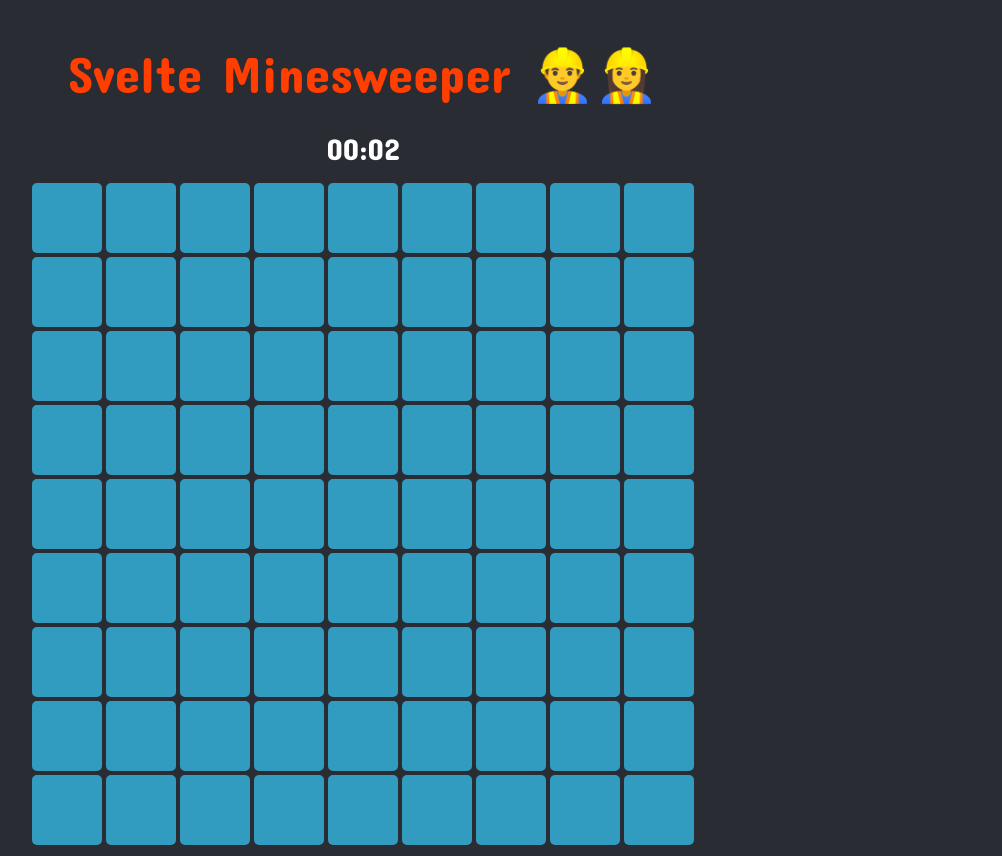
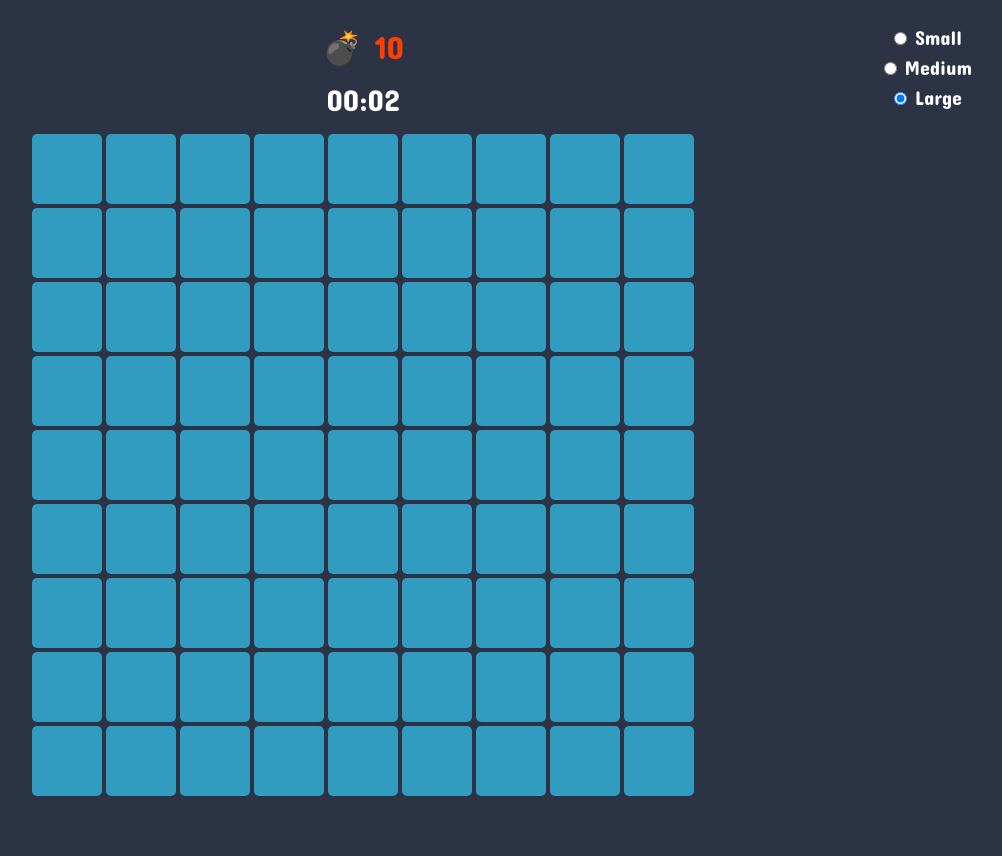
Before and after one commit to danielm2048/minesweeper, a Svelte app: page / in a window 1280 px wide. Both pictures are taken after a click on the button "Start Game!". Shown: the whole page, without its empty margins (277-1279 px from the left). After the commit the page ends 807 px from the top, so only its background shows below. Built offline with nearby package versions, Linux system fonts and the light colour scheme.

Commit message:
Added chord functionality

```diff
--- a/public/global.css
+++ b/public/global.css
@@ -3,7 +3,7 @@ body {
 	position: relative;
 	width: 100%;
 	height: 100%;
-	background-color: #292c33;
+	background-color: rgb(43 51 68);
 }
 
 body {
--- a/src/App.svelte
+++ b/src/App.svelte
@@ -4,6 +4,7 @@
 	import GameBoard from "./GameBoard.svelte";
 	import GameTile from "./GameTile.svelte";
 	import Timer from "./Timer.svelte";
+	import Size from "./Size.svelte";
 
 	let gameStarted = false;
 	let difficulty = "easy";
@@ -14,18 +15,27 @@
 
 	let gameTiles = [];
 	let gameTilesClicked = 0;
+	let gameTilesFlagged = 0;
 
 	function gameInit() {
 		for (let i = 0; i < rows; i++) {
 			let gameRow = [];
 
 			for (let j = 0; j < columns; j++) {
-				gameRow.push({ component: GameTile, value: "", isClicked: false });
+				gameRow.push({
+					component: GameTile,
+					value: "",
+					isClicked: false,
+					isFlagged: false,
+				});
 			}
 
 			gameTiles.push(gameRow);
 		}
+		gameStarted = true;
+	}
 
+	function placeMines(firstClickedRow, firstClickedColumn) {
 		for (let i = 0; i < mines; i++) {
 			let taken = true;
 			while (taken) {
@@ -33,6 +43,15 @@
 				const randomColumn = Math.floor(Math.random() * columns);
 
 				taken = gameTiles[randomRow][randomColumn].value === "💣";
+
+				// A way to keep first click area free from bombs
+				const diffRow = Math.abs(firstClickedRow - randomRow);
+				const diffColumn = Math.abs(firstClickedColumn - randomColumn);
+
+				if (diffRow <= 1 && diffColumn <= 1) {
+					taken = true;
+				}
+
 				if (!taken) {
 					gameTiles[randomRow][randomColumn].value = "💣";
 				}
@@ -91,13 +110,26 @@
 				gameTiles[i][j].value = mineCount || "";
 			}
 		}
-		gameStarted = true;
 	}
 
 	function revealTiles(i, j) {
-		if (gameTiles[i] && gameTiles[i][j] && !gameTiles[i][j].isClicked) {
+		if (
+			gameTiles[i] &&
+			gameTiles[i][j] &&
+			!gameTiles[i][j].isClicked &&
+			!gameTiles[i][j].isFlagged
+		) {
 			gameTiles[i][j].isClicked = true;
 			gameTilesClicked++;
+
+			if (gameTiles[i][j].value === "💣") {
+				gameState.update(() => "lost");
+			}
+
+			if (gameTilesClicked === 1) {
+				placeMines(i, j);
+			}
+
 			if (gameTiles[i][j].value === "") {
 				revealTiles(i - 1, j - 1);
 				revealTiles(i, j - 1);
@@ -111,6 +143,57 @@
 		}
 	}
 
+	function checkChord(i, j, value) {
+		let flagCount = 0;
+
+		if (
+			gameTiles[i - 1] &&
+			gameTiles[i - 1][j - 1] &&
+			gameTiles[i - 1][j - 1].isFlagged
+		) {
+			flagCount++;
+		}
+		if (gameTiles[i][j - 1] && gameTiles[i][j - 1].isFlagged) {
+			flagCount++;
+		}
+		if (
+			gameTiles[i + 1] &&
+			gameTiles[i + 1][j - 1] &&
+			gameTiles[i + 1][j - 1].isFlagged
+		) {
+			flagCount++;
+		}
+		if (gameTiles[i + 1] && gameTiles[i + 1][j].isFlagged) {
+			flagCount++;
+		}
+		if (
+			gameTiles[i + 1] &&
+			gameTiles[i + 1][j + 1] &&
+			gameTiles[i + 1][j + 1].isFlagged
+		) {
+			flagCount++;
+		}
+		if (gameTiles[i][j + 1] && gameTiles[i][j + 1].isFlagged) {
+			flagCount++;
+		}
+		if (
+			gameTiles[i - 1] &&
+			gameTiles[i - 1][j + 1] &&
+			gameTiles[i - 1][j + 1].isFlagged
+		) {
+			flagCount++;
+		}
+		if (gameTiles[i - 1] && gameTiles[i - 1][j].isFlagged) {
+			flagCount++;
+		}
+
+		if (value === flagCount) {
+			return true;
+		}
+
+		return false;
+	}
+
 	function handleReveal(e) {
 		if (e.detail.isBomb) {
 			gameTiles[e.detail.i][e.detail.j].isClicked = true;
@@ -120,7 +203,35 @@
 		}
 	}
 
-	$: if (gameTilesClicked === 71) {
+	function handleFlag(e) {
+		gameTiles[e.detail.i][e.detail.j].isFlagged = e.detail.flagState;
+
+		if (e.detail.flagState) {
+			gameTilesFlagged++;
+		} else {
+			gameTilesFlagged--;
+		}
+	}
+
+	function handleChord(e) {
+		const { i, j, value } = e.detail;
+		if (checkChord(i, j, value)) {
+			revealTiles(i - 1, j - 1);
+			revealTiles(i, j - 1);
+			revealTiles(i + 1, j - 1);
+			revealTiles(i + 1, j);
+			revealTiles(i + 1, j + 1);
+			revealTiles(i, j + 1);
+			revealTiles(i - 1, j + 1);
+			revealTiles(i - 1, j);
+		}
+	}
+
+	$: if (
+		(difficulty === "easy" && gameTilesClicked === 71) ||
+		(difficulty === "medium" && gameTilesClicked === 216) ||
+		(difficulty === "hard" && gameTilesClicked === 381)
+	) {
 		gameState.update(() => "won");
 	}
 
@@ -129,22 +240,22 @@
 		gameState.update(() => "playing");
 		gameTiles = [];
 		gameTilesClicked = 0;
+		gameTilesFlagged = 0;
 	}
 </script>
 
 <main>
-	<h1>Svelte Minesweeper 👷‍♂️👷‍♀️</h1>
-
 	{#if $gameState !== "playing"}
 		<button on:click={startOver}>Start over?</button>
 		{#if $gameState === "lost"}
 			<h2>You Lost 👎</h2>
 		{:else if $gameState === "won"}
-			<h2>You Won 🙌</h2>
+			<h2>You Won 🙌🎉</h2>
 		{/if}
 	{/if}
 
 	{#if !gameStarted}
+		<h1>Svelte Minesweeper 👷‍♂️👷‍♀️</h1>
 		<div class="game-options">
 			<select bind:value={difficulty}>
 				<option value="easy">Easy</option>
@@ -154,8 +265,15 @@
 			<button on:click={gameInit}>Start Game!</button>
 		</div>
 	{:else}
+		<h2>💣 {mines - gameTilesFlagged}</h2>
+		<Size />
 		<Timer />
-		<GameBoard {gameTiles} on:reveal={handleReveal} />
+		<GameBoard
+			{gameTiles}
+			on:reveal={handleReveal}
+			on:flag={handleFlag}
+			on:chord={handleChord}
+		/>
 	{/if}
 </main>
 
@@ -169,7 +287,7 @@
 
 	h1 {
 		color: #ff3e00;
-		font-size: 3.2em;
+		font-size: 4em;
 		font-weight: 100;
 		margin: 25px auto;
 	}
@@ -194,8 +312,12 @@
 		color: white;
 		border: none;
 		outline: none;
-		font-size: 3em;
+		font-size: 2.5em;
 		cursor: pointer;
+	}
+
+	select {
+		font-size: 2em;
 	}
 
 	@media (min-width: 640px) {
--- a/src/GameBoard.svelte
+++ b/src/GameBoard.svelte
@@ -4,6 +4,18 @@
 	export let gameTiles;
 </script>
 
-{#each gameTiles as gameRow, i}
-	<GameRow {gameRow} {i} on:reveal />
-{/each}
+<div>
+	{#each gameTiles as gameRow, i}
+		<GameRow {gameRow} {i} on:reveal on:flag on:chord />
+	{/each}
+</div>
+
+<style>
+	div {
+		display: flex;
+		flex-direction: column;
+		justify-content: center;
+		align-items: center;
+		margin: 0 auto;
+	}
+</style>
--- a/src/GameRow.svelte
+++ b/src/GameRow.svelte
@@ -5,15 +5,18 @@
 
 <div>
 	<div>
-		{#each gameRow as { component, value, isClicked }, j}
+		{#each gameRow as { component, value, isClicked, isFlagged }, j}
 			<svelte:component
 				this={component}
 				isBomb={value === "💣"}
 				{value}
 				{isClicked}
+				{isFlagged}
 				{i}
 				{j}
 				on:reveal
+				on:flag
+				on:chord
 			/>
 		{/each}
 	</div>
--- a/src/GameTile.svelte
+++ b/src/GameTile.svelte
@@ -1,5 +1,5 @@
 <script>
-	import { gameState } from "./stores";
+	import { gameState, tileSize } from "./stores";
 	import { createEventDispatcher } from "svelte";
 
 	const dispatch = createEventDispatcher();
@@ -7,10 +7,10 @@
 	export let isBomb;
 	export let value;
 	export let isClicked;
+	export let isFlagged;
 	export let i;
 	export let j;
 
-	let isSelected = false;
 	let sign = "";
 
 	$: if ($gameState === "lost") {
@@ -24,7 +24,7 @@
 	}
 
 	const handleClick = () => {
-		if (!isSelected) {
+		if (!isFlagged) {
 			dispatch("reveal", {
 				i,
 				j,
@@ -33,31 +33,48 @@
 		}
 	};
 
-	const handleSelect = () => {
-		isSelected = !isSelected;
-		sign = isSelected ? "🚩" : "";
+	const handleRightClick = () => {
+		if (!isClicked) {
+			dispatch("flag", {
+				i,
+				j,
+				flagState: !isFlagged,
+			});
+			sign = !isFlagged ? "🚩" : "";
+		}
 	};
 
-	$: if (isClicked && isSelected) {
-		isSelected = false;
+	const handleDblClick = () => {
+		if (isClicked) {
+			dispatch("chord", {
+				i,
+				j,
+				value,
+			});
+		}
+	};
+
+	$: if (isClicked && isFlagged) {
 		sign = "";
 	}
 </script>
 
 <button
-	on:contextmenu|preventDefault={handleSelect}
+	on:contextmenu|preventDefault={handleRightClick}
 	on:click={handleClick}
-	disabled={$gameState !== "playing" || isClicked}
+	on:dblclick={handleDblClick}
+	disabled={$gameState !== "playing"}
 	class:isClicked
-	class={`number${value}`}
+	class:correct={isBomb && isFlagged && $gameState === "lost"}
+	class={`number${value} size${$tileSize}`}
 >
-	<div class:isSelected>{sign || (isClicked ? value : "")}</div>
+	<div class:isFlagged>{sign || (isClicked ? value : "")}</div>
 </button>
 
 <style>
 	button,
-	button:focus,
-	button:active {
+	button:not(.isClicked):focus,
+	button:not(.isClicked):active {
 		background-color: #319cc0;
 		width: 70px;
 		height: 70px;
@@ -76,7 +93,7 @@
 		-webkit-animation: popout 0.2s ease;
 	}
 
-	.isSelected {
+	.isFlagged {
 		animation: popout 0.1s ease-in-out;
 		-webkit-animation: popout 0.1s ease-in-out;
 	}
@@ -104,6 +121,10 @@
 		}
 	}
 
+	.correct {
+		border: 3px solid red;
+	}
+
 	.number1 {
 		color: #44b2f1;
 	}
@@ -111,7 +132,7 @@
 		color: #2ab631;
 	}
 	.number3 {
-		color: #a6be1a;
+		color: #97ad18;
 	}
 	.number4 {
 		color: #f1b444;
@@ -128,4 +149,46 @@
 	.number8 {
 		color: #8f1d09;
 	}
+
+	.size3,
+	.size3:not(.isClicked):focus,
+	.size3:not(.isClicked):active {
+		width: 70px;
+		height: 70px;
+		font-size: 26px;
+	}
+	.size2,
+	.size2:not(.isClicked):focus,
+	.size2:not(.isClicked):active {
+		width: 45px;
+		height: 45px;
+		font-size: 20px;
+	}
+	.size1,
+	.size1:not(.isClicked):focus,
+	.size1:not(.isClicked):active {
+		width: 30px;
+		height: 30px;
+		font-size: 16px;
+	}
+
+	@media (max-width: 768px) {
+		button,
+		button:not(.isClicked):focus,
+		button:not(.isClicked):active {
+			width: 45px !important;
+			height: 45px !important;
+			font-size: 20px !important;
+		}
+	}
+
+	@media (max-width: 600px) {
+		button,
+		button:not(.isClicked):focus,
+		button:not(.isClicked):active {
+			width: 30px !important;
+			height: 30px !important;
+			font-size: 16px !important;
+		}
+	}
 </style>
--- /dev/null
+++ b/src/Size.svelte
@@ -0,0 +1,40 @@
+<script>
+	import { tileSize } from "./stores";
+</script>
+
+<div>
+	<label>
+		<input type="radio" bind:group={$tileSize} value={1} />
+		Small
+	</label>
+
+	<label>
+		<input type="radio" bind:group={$tileSize} value={2} />
+		Medium
+	</label>
+
+	<label>
+		<input type="radio" bind:group={$tileSize} value={3} />
+		Large
+	</label>
+</div>
+
+<style>
+	div {
+		position: absolute;
+		top: 25px;
+		right: 25px;
+	}
+
+	label {
+		width: 100px;
+		color: white;
+		font-size: 20px;
+	}
+
+	@media (max-width: 768px) {
+		div {
+			display: none;
+		}
+	}
+</style>
--- a/src/stores.js
+++ b/src/stores.js
@@ -7,3 +7,4 @@ import { writable } from "svelte/store";
 */
 
 export const gameState = writable("playing");
+export const tileSize = writable(3);
```
